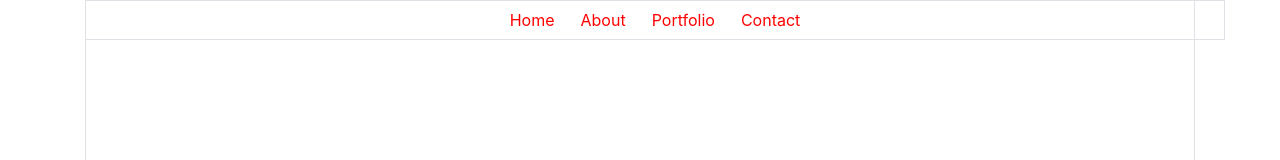
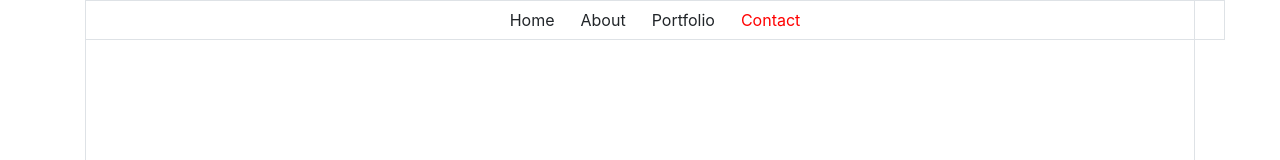
Before and after one commit to dvadz/portfolio, a React (Create React App) app: page / in a window 1280 px wide. Shown: the top 160 px of the page. Built offline with nearby package versions, Linux system fonts and the light colour scheme.

Commit message:
added href

```diff
--- a/src/components/About.js
+++ b/src/components/About.js
@@ -3,7 +3,7 @@ import "./About.css";
 
 const About = props => {
   return (
-    <div className='about text-center border'>
+    <div id='about' className='about text-center border'>
       <div>
         <h2>About Me</h2>
       </div>{" "}
--- a/src/components/Home.js
+++ b/src/components/Home.js
@@ -3,7 +3,7 @@ import "./Home.css";
 
 const Home = props => {
   return (
-    <div className='home border'>
+    <div id='home' className='home border'>
       <div className='border'>
         <h1>{props.name}</h1>
         <p>{props.description}</p>
--- a/src/components/Navbar.js
+++ b/src/components/Navbar.js
@@ -4,9 +4,15 @@ import "./Navbar.css";
 const Navbar = props => {
   return (
     <div className='nav-bar container text-center border'>
-      <a className='btn'>Home</a>
-      <a className='btn'>About</a>
-      <a className='btn'>Portfolio</a>
+      <a href='#home' className='btn'>
+        Home
+      </a>
+      <a href='#about' className='btn'>
+        About
+      </a>
+      <a href='#portfolio' className='btn'>
+        Portfolio
+      </a>
       <a className='btn'>Contact</a>
     </div>
   );
--- a/src/components/Portfolio.js
+++ b/src/components/Portfolio.js
@@ -2,7 +2,11 @@ import React from "react";
 import "./Portfolio.css";
 
 const Portfolio = () => {
-  return <div className='portfolio'>Portfolio</div>;
+  return (
+    <div id='portfolio' className='portfolio border'>
+      Portfolio
+    </div>
+  );
 };
 
 export default Portfolio;
```
